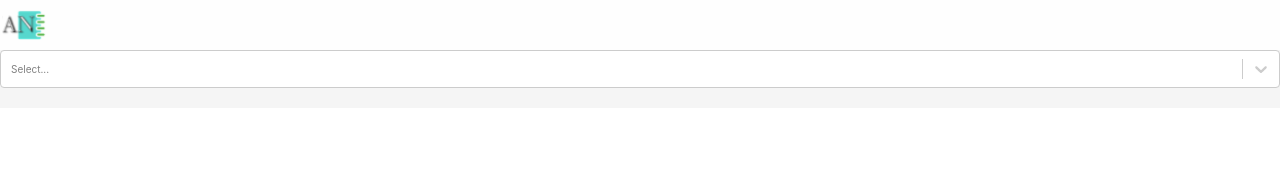
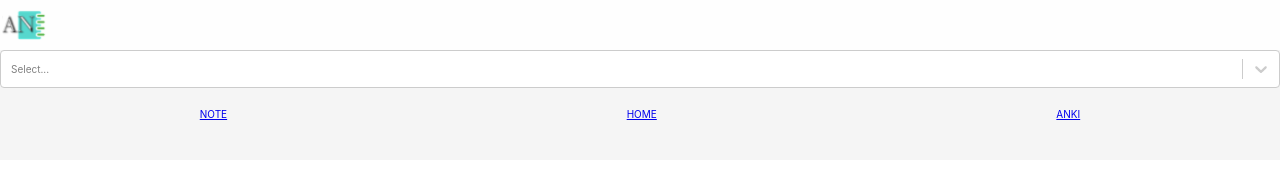
Before and after one commit to kyogen-hekii/anki-note-app, a React app: page / in a window 1280 px wide. Shown: the top 190 px of the page. Built offline with nearby package versions, Linux system fonts and the light colour scheme.

Commit message:
Footer作成

```diff
--- a/src/App.tsx
+++ b/src/App.tsx
@@ -7,6 +7,7 @@ import configureStore, { history } from './store'
 
 import DummyPage from './dev/DummyPage'
 import PageHeader from './pages/Components/Header'
+import PageFooter from './pages/Components/Footer'
 import HomePage from './pages/Home/HomePage'
 import NotePage from './pages/Note/NotePage'
 import Modal from './containers/Modal'
@@ -37,6 +38,7 @@ function App() {
           <Switch>
             <Route exact path="/profile" component={DummyPage} />
           </Switch>
+          <PageFooter />
           <Modal />
         </ConnectedRouter>
       </div>
--- a/src/index.css
+++ b/src/index.css
@@ -46,6 +46,11 @@ code {
   padding: 20px;
 }
 
+.pv20 {
+  padding-top: 20px;
+  padding-bottom: 20px;
+}
+
 .align-center {
   text-align: center;
 }
--- /dev/null
+++ b/src/pages/Components/Footer.tsx
@@ -0,0 +1,78 @@
+//prepare
+import React, { Component } from 'react'
+import { connect } from 'react-redux'
+import { Link, withRouter } from 'react-router-dom'
+// import SimpleFetch from "../../api/SimpleFetch"
+// import { getUser } from "../../api/queries"
+
+type Props = {
+  history: any
+  currentPage: string
+  //openModal: Function
+}
+class PageFooter extends Component<Props> {
+  // #region state
+  // TODO: local stateをglobal stateに昇格
+  state: any = {
+    user: {},
+  }
+  // #endregion
+
+  // #region componentDidMount
+  async componentDidMount() {
+    // const user = await SimpleFetch(getUser(1))
+    // this.setState({ user })
+  }
+  // #endregion
+
+  // #region handler
+  handleClickPopUser = () => {
+    // TODO
+    const { user } = this.state
+    window.alert(`my name is ${user.name}`)
+  }
+  // #endregion
+
+  // #region render
+  render() {
+    const pages = [
+      {
+        id: 'NOTE',
+        to: '/note',
+      },
+      {
+        id: 'HOME',
+        to: '/home',
+      },
+      {
+        id: 'ANKI',
+        to: '/anki',
+      },
+    ]
+    const { history } = this.props
+    return (
+      <div className="pv20" style={{ display: 'flex', justifyContent: 'space-around' }}>
+        {pages.map(p =>
+          history.location.pathname === p.to ? (
+            <div key={p.id}>{p.id}</div>
+          ) : (
+            <Link key={p.id} to={p.to}>
+              <div>{p.id}</div>
+            </Link>
+          ),
+        )}
+        {/* <button onClick={this.handleClickPopUser}>Callendar</button> */}
+      </div>
+    )
+  }
+  // #endregion
+}
+
+const mapStateToProps = (state: any) => ({
+  currentPage: state.currentPage,
+})
+
+const mapDispatchToProps = {
+  //openModal,
+}
+export default withRouter(connect(mapStateToProps, mapDispatchToProps)(PageFooter))
```
